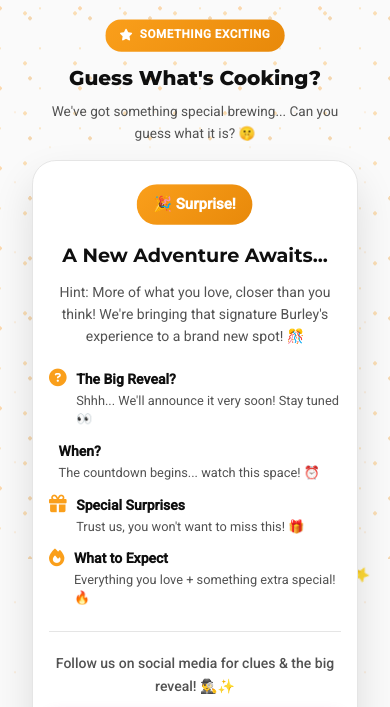
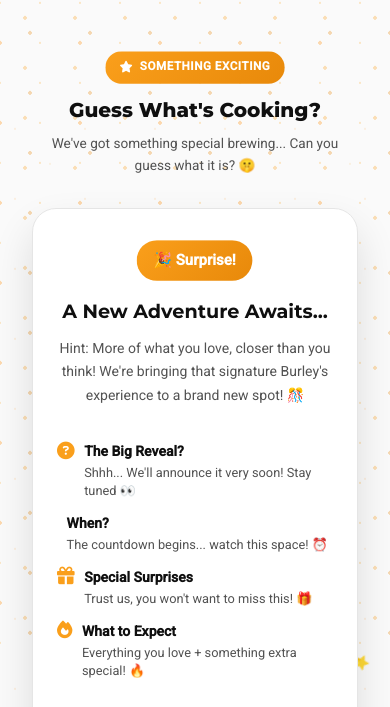
Before and after one commit to jasonrj12/Burleys-landing-page, a plain HTML site: page story.html in a window 390 px wide. Shown: the part 2684-3391 px from the top of the page. Drawn offline with Linux system fonts and the light colour scheme.

Commit message:
Enhance new location section styling by increasing padding and margins for improved layout and readability. Adjust line heights and grid gaps for better visual spacing in the details section, ensuring a more user-friendly experience.

```diff
--- a/story.html
+++ b/story.html
@@ -415,7 +415,7 @@
 
     /* New Location Section */
     .new-location-section {
-      padding: 2.5rem 0;
+      padding: 6rem 0;
       background: linear-gradient(180deg, #fafafa 0%, var(--gradient-subtle) 100%);
       position: relative;
       overflow: hidden;
@@ -505,7 +505,7 @@
 
     .new-location-header {
       text-align: center;
-      margin-bottom: 1.5rem;
+      margin-bottom: 3rem;
       position: relative;
       z-index: 1;
     }
@@ -567,7 +567,7 @@
       display: flex;
       justify-content: center;
       align-items: center;
-      padding: 2rem 1.5rem;
+      padding: 2.5rem 2rem;
     }
 
     .new-location-details-full {
@@ -599,8 +599,8 @@
     .new-location-details-full .location-intro {
       font-size: 0.95rem;
       color: var(--text-secondary);
-      margin-bottom: 1.25rem;
-      line-height: 1.6;
+      margin-bottom: 2rem;
+      line-height: 1.7;
       max-width: 600px;
       margin-left: auto;
       margin-right: auto;
@@ -609,8 +609,8 @@
     .location-features {
       display: grid;
       grid-template-columns: repeat(2, 1fr);
-      gap: 1rem;
-      margin-bottom: 1.5rem;
+      gap: 2rem;
+      margin-bottom: 2rem;
       max-width: 600px;
       margin-left: auto;
       margin-right: auto;
@@ -646,7 +646,7 @@
 
     .location-cta {
       text-align: center;
-      padding-top: 1.25rem;
+      padding-top: 2rem;
       border-top: 1px solid var(--border);
       max-width: 500px;
       margin-left: auto;
@@ -759,7 +759,7 @@
       }
 
       .new-location-content-centered {
-        padding: 1.5rem 1rem;
+        padding: 2rem 1.5rem;
       }
 
       .new-location-details-full {
@@ -767,11 +767,11 @@
       }
 
       .new-location-section {
-        padding: 2rem 0;
+        padding: 4rem 0;
       }
 
       .new-location-header {
-        margin-bottom: 1rem;
+        margin-bottom: 2rem;
       }
 
       .new-location-header h2 {
```
